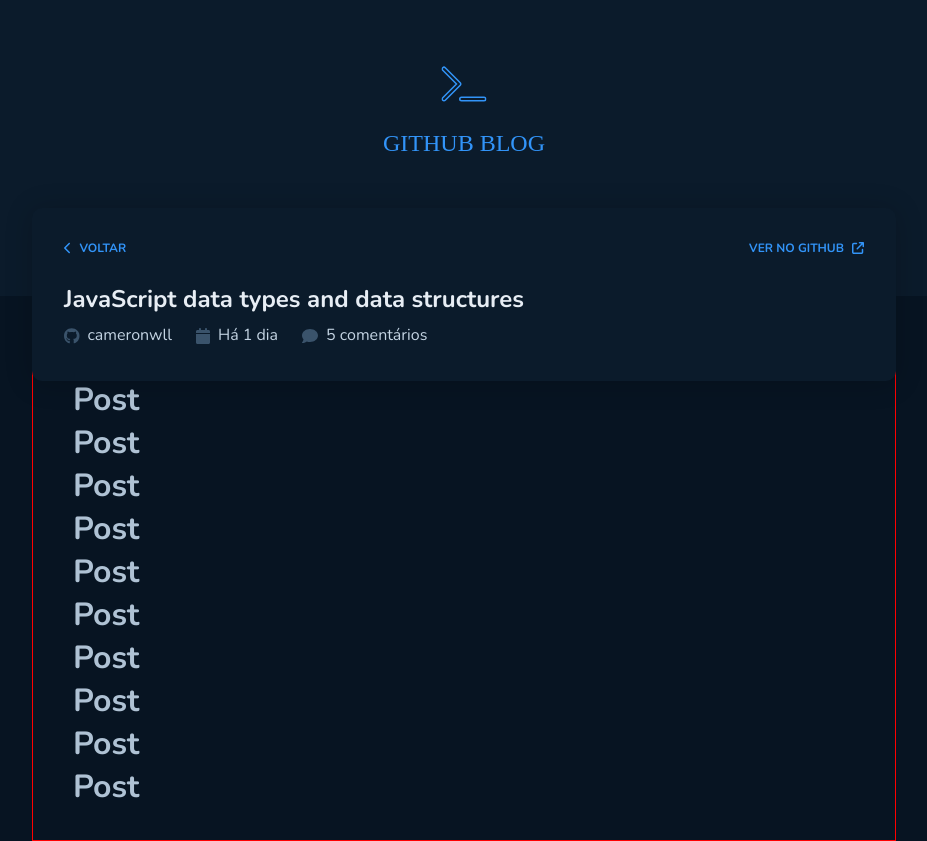
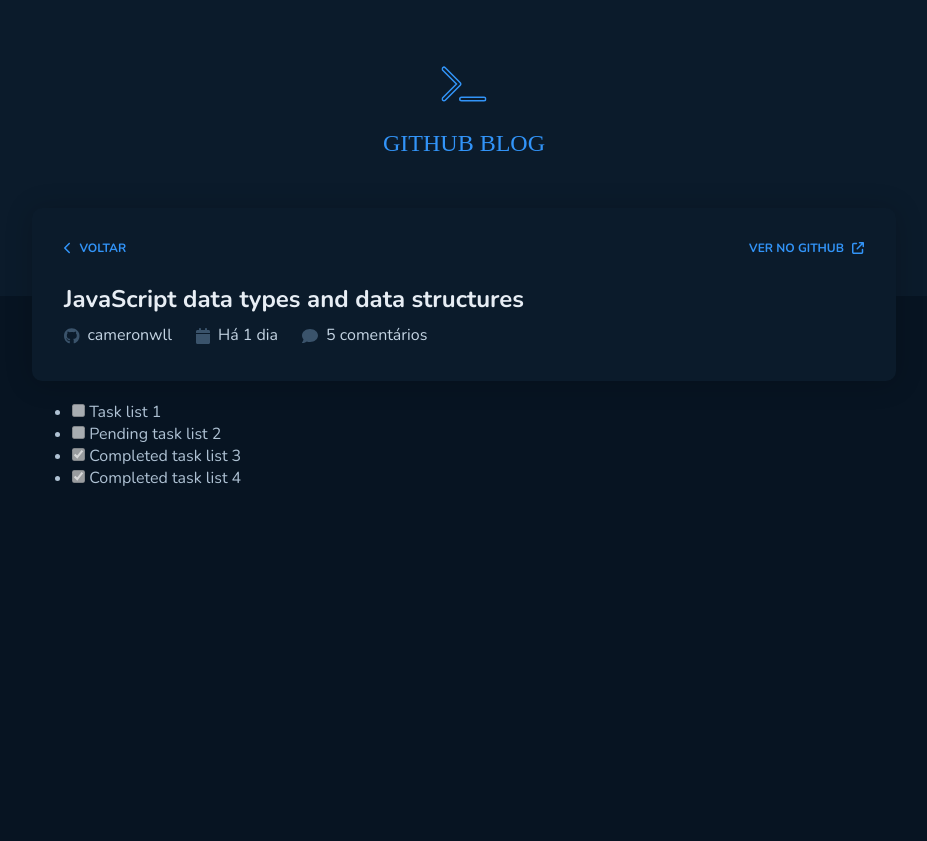
Before and after one commit to indiocode/ignite-github-blog, a React (Vite) app: page /post/1 in a window 1280 px wide. Shown: the whole page, without its empty margins (176-1103 px from the left). After the commit the page ends 800 px from the top, so only its background shows below. Built offline with nearby package versions, Linux system fonts and the light colour scheme; a web font is replaced by a local one.

Commit message:
:ambulance: render markdown

```diff
--- a/package.json
+++ b/package.json
@@ -21,13 +21,17 @@
 		"date-fns": "^2.29.3",
 		"react": "^18.2.0",
 		"react-dom": "^18.2.0",
+		"react-markdown": "^8.0.5",
 		"react-router-dom": "^6.8.1",
+		"react-syntax-highlighter": "^15.5.0",
+		"remark-gfm": "^3.0.1",
 		"styled-components": "^5.3.6"
 	},
 	"devDependencies": {
 		"@types/node": "^18.13.0",
 		"@types/react": "^18.0.27",
 		"@types/react-dom": "^18.0.10",
+		"@types/react-syntax-highlighter": "^15.5.6",
 		"@types/styled-components": "^5.1.26",
 		"@typescript-eslint/eslint-plugin": "^5.51.0",
 		"@typescript-eslint/parser": "^5.51.0",
--- a/src/pages/Posts/index.tsx
+++ b/src/pages/Posts/index.tsx
@@ -1,27 +1,22 @@
 import type { ReactElement } from 'react';
+import ReactMarkdown from 'react-markdown';
+import remarkGfm from 'remark-gfm';
 
 import { PostContainer } from './styles';
+
+const data = `
+- [ ] Task list 1
+- [ ] Pending task list 2
+- [x] Completed task list 3
+- [x] Completed task list 4
+
+
+`;
 
 export function Posts(): ReactElement {
 	return (
 		<PostContainer>
-			<h1>Post</h1>
-
-			<h1>Post</h1>
-			<h1>Post</h1>
-
-			<h1>Post</h1>
-			<h1>Post</h1>
-			<h1>Post</h1>
-			<h1>Post</h1>
-			<h1>Post</h1>
-
-			<h1>Post</h1>
-			<h1>Post</h1>
-			<h1>Post</h1>
-			<h1>Post</h1>
-			<h1>Post</h1>
-			<h1>Post</h1>
+			<ReactMarkdown remarkPlugins={[remarkGfm]}>{data}</ReactMarkdown>
 		</PostContainer>
 	);
 }
--- a/src/pages/Posts/styles.ts
+++ b/src/pages/Posts/styles.ts
@@ -1,8 +1,10 @@
 import styled from 'styled-components';
 
 export const PostContainer = styled.div`
-	border: 1px solid red;
 	max-width: 54rem;
 	margin: 0 auto;
 	padding: 2rem 2.5rem;
+
+	position: relative;
+	top: 12.25rem;
 `;
```
Also changed, not shown: 1 other file (tests, documents, lock files or other folders).
